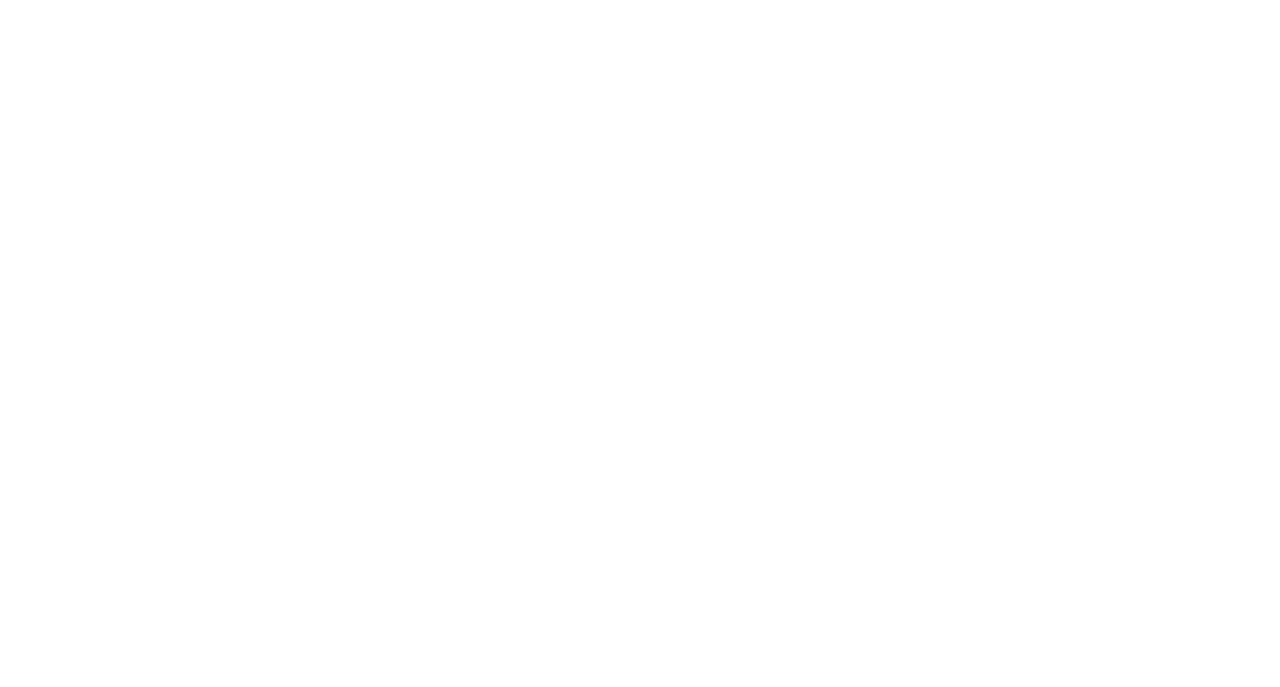
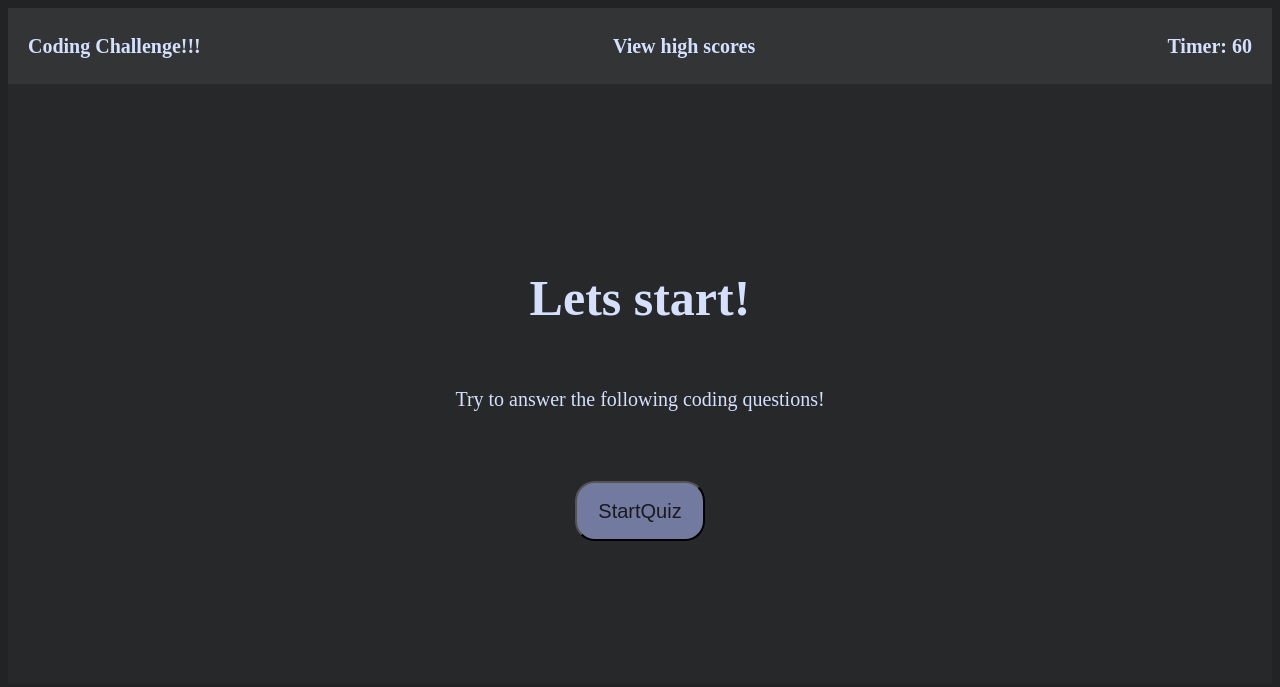
Before and after one commit to raymondspartz/interactive-quiz, a plain HTML site: page index.html in a window 1280 px wide. Drawn offline with Linux system fonts and the light colour scheme.

Commit message:
made a nice UI

```diff
--- a/index.html
+++ b/index.html
@@ -4,7 +4,26 @@
     <meta charset="UTF-8" />
     <meta http-equiv="X-UA-Compatible" content="IE=edge" />
     <meta name="viewport" content="width=device-width, initial-scale=1.0" />
-    <title>Document</title>
+    <link rel="stylesheet" href="/styles.css" />
+    <title>Coding Challenge!</title>
+    <link rel="preconnect" href="https://fonts.googleapis.com" />
+    <link rel="preconnect" href="https://fonts.gstatic.com" crossorigin />
   </head>
-  <body></body>
+  <body>
+    <header>
+      <nav>
+        <h4>Coding Challenge!!!</h4>
+        <h4 class="highscores">View high scores</h4>
+        <h4 class="timer">Timer: <span>60</span></h4>
+      </nav>
+    </header>
+
+    <section class="quizTitle">
+      <h1>Lets start!</h1>
+      <p>Try to answer the following coding questions!</p>
+      <button class="startQuiz">StartQuiz</button>
+    </section>
+
+    <script src="assets/js/script.js"></script>
+  </body>
 </html>
--- a/styles.css
+++ b/styles.css
@@ -0,0 +1,47 @@
+body {
+  background-color: rgb(34, 35, 36);
+}
+
+nav {
+  display: flex;
+  justify-content: space-between;
+  background-color: rgb(51, 52, 54);
+}
+
+section {
+  display: flex;
+  flex-direction: column;
+  align-items: center;
+  justify-content: center;
+  width: 100%;
+  height: 600px;
+  background-color: rgb(39, 40, 41);
+}
+
+h1 {
+  font-size: 50px;
+  color: rgb(213, 224, 255);
+}
+
+h4 {
+  color: rgb(213, 224, 255);
+  font-size: 20px;
+  padding-left: 20px;
+  padding-right: 20px;
+}
+
+button,
+startQuiz {
+  border-radius: 20px;
+  font-size: 20px;
+  width: 130px;
+  height: 60px;
+  color: rgb(24, 26, 29);
+  margin-top: 50px;
+  background-color: rgb(115, 122, 160);
+}
+
+p {
+  font-size: 20px;
+  color: rgb(213, 224, 255);
+}
```
